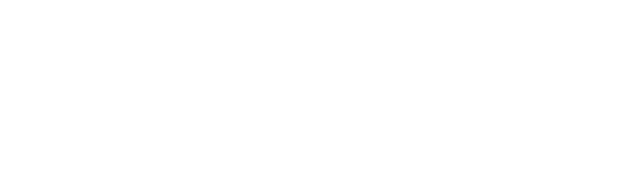
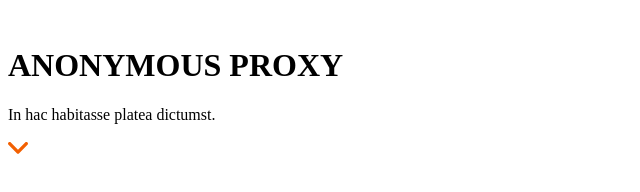
Before and after one commit to Adalab/modulo-1-evaluacion-final-jnataliaramirez, a website: page docs/index.html in a window 1280 px wide. Shown: the whole page, without its empty margins (0-640 px from the left). Drawn offline with nearby package versions, Linux system fonts and the light colour scheme; files that its build step writes are made by us from their sources; files whose address does not match are found by name.

Commit message:
Add header ./partials and define classes

```diff
--- a/src/html/partials/header.html
+++ b/src/html/partials/header.html
@@ -2,3 +2,37 @@
   <img src="./assets/images/logo-adalab.png" alt="Adalab">
   <h1>@@title</h1>
 </header> -->
+
+<header class="header">
+  <nav class="header__menu">
+    <a
+      href="https://adalab.es/"
+      target="_blank"
+      class="header__menu--link"
+      title="Go to a Adalab - Web Oficial"
+    >
+      <img
+        src="./assets/images/ico-menu.svg"
+        alt="Icon Menu"
+        class="header__menu--icon"
+      />
+    </a>
+  </nav>
+
+  <h1 class="header__title">ANONYMOUS PROXY</h1>
+  <p class="header__text">In hac habitasse platea dictumst.</p>
+
+  <div class="button-circle header__button">
+    <a
+      href="#reasonToPurchase"
+      target="_blank"
+      class=""
+      title="Go to section: 3 Reasons To Purchase"
+    >
+      <img
+        src="./assets/images/ico-scroll-down.svg"
+        alt="Icon Go"
+        class="header__button--icon"
+    /></a>
+  </div>
+</header>
--- a/src/scss/main.scss
+++ b/src/scss/main.scss
@@ -1,8 +1,8 @@
-// @import 'core/variables';
+@import 'core/variables';
 // @import 'core/reset';
 // @import 'components/code';
 // @import 'components/links';
-// @import 'layout/page';
+@import 'layout/page';
 // @import 'layout/header';
 // @import 'layout/footer';
 // @import 'pages/index';
```
Also changed, not shown: src/html/index.html (+8 -9 lines), src/scss/core/_variables.scss (+10 -0 lines), src/images/cover.jpg (added), src/images/ico-arrow.svg (added), src/images/ico-menu.svg (added), src/images/ico-scroll-down.svg (added).
